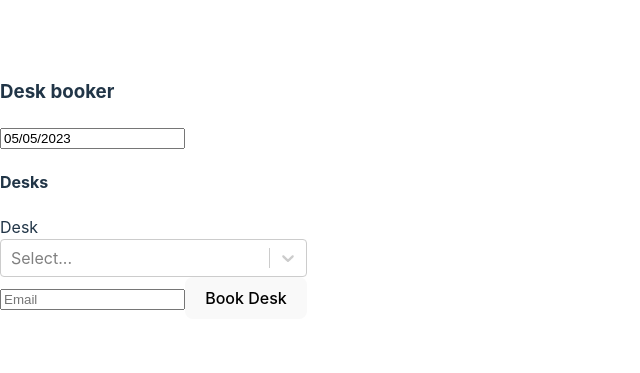
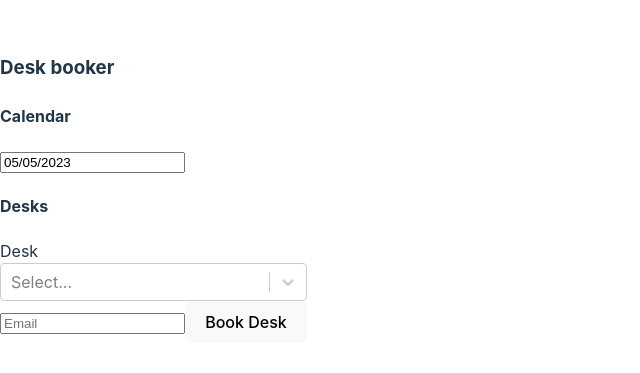
Before and after one commit to robertwilkinson9/ts-reserve-assets, a React (Vite) app: page / in a window 1280 px wide. Shown: the part 211-584 px from the top of the page, without its empty margins (0-640 px from the left). Built offline with nearby package versions, Linux system fonts and the light colour scheme.

Commit message:
start to lift up state to top

```diff
--- a/src/App.tsx
+++ b/src/App.tsx
@@ -2,6 +2,7 @@
 import React, { useState } from "react";
 import { useState } from "react";
 */ }
+import { useState } from "react";
 
 import { Header } from './components/header'
 import { Calendar } from './components/calendar'
@@ -9,19 +10,24 @@ import { Desks } from './components/desks'
 import { AddEmail } from './components/addemail'
 
 export const App = () => {
-//   const [startDate, setStartDate] = useState<Date|null>(new Date());
+   const [startDate, setStartDate] = useState<Date|null>(new Date());
+   console.log("startDate starts at ");
+   console.log(startDate.toLocaleDateString());
 
    return (
      <>
      <Header />
+{ /*
      <Calendar />
+
+    console.log("startDate starts at ");
+      console.log(startDate.toLocaleDateString());
+     console.log(`startDate starts at {startDate}`
+*/ }
+     <Calendar start={startDate} setter={setStartDate} />
 { /*
-//     console.log("startDate starts at ");
-//    console.log(startDate.toLocaleDateString());
-//     console.log(`startDate starts at {startDate}`
-//     <Calendar start={startDate} setter={setStartDate} />
-//     console.log("startDate is now ");
-//     console.log(startDate.toLocaleDateString());
+     console.log("startDate is now ");
+     console.log(startDate.toLocaleDateString());
 */ }
      <Desks />
      <AddEmail />
--- a/src/components/calendar.tsx
+++ b/src/components/calendar.tsx
@@ -1,8 +1,8 @@
 { /*
 import React, { useState } from "react";
+import { useState } from "react";
 */ }
 
-import { useState } from "react";
 import DatePicker from "react-datepicker";
 
 import "react-datepicker/dist/react-datepicker.css";
@@ -10,10 +10,18 @@ import "react-datepicker/dist/react-datepicker.css";
 // CSS Modules, react-datepicker-cssmodules.css
 // import 'react-datepicker/dist/react-datepicker-cssmodules.css';
 
-export const Calendar = () => {
-  const [startDate, setStartDate] = useState<Date|null>(new Date());
+export interface CalendarProps {
+   start: Date | null;
+   setter: any;
+}
+
+export const Calendar = (props: CalendarProps) => {
+//  const [startDate, setStartDate] = useState<Date|null>(new Date());
   return (
-    <DatePicker selected={startDate} onChange={(date) => setStartDate(date)} />
+    <>
+    <h4> Calendar </h4>
+    <DatePicker selected={props.start} onChange={(date) => props.setter(date)} />
+    </>
   );
 };
 
```
